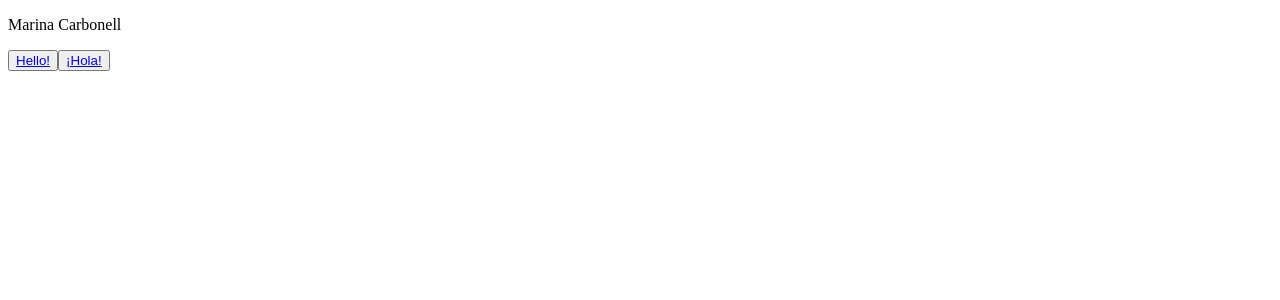
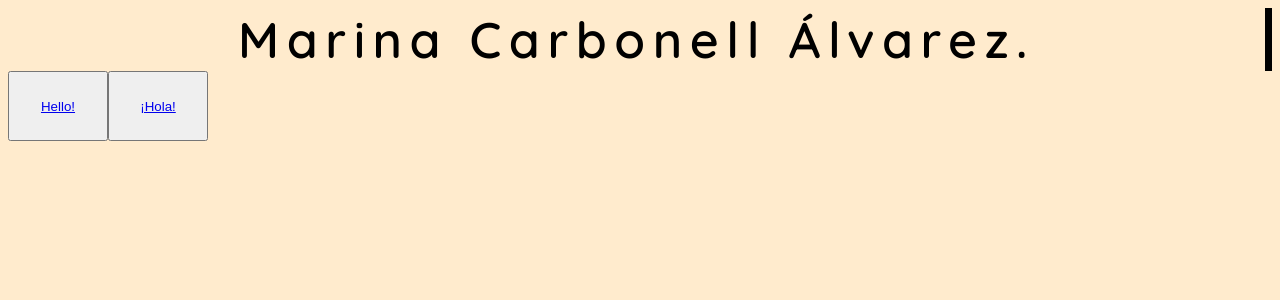
Before and after one commit to MarinaCarbonell/portfolio, a React (Create React App) app: page / in a window 1280 px wide. Shown: the top 300 px of the page. Built offline with nearby package versions, Linux system fonts and the light colour scheme.

Commit message:
adding landing styles

```diff
--- a/package.json
+++ b/package.json
@@ -31,5 +31,9 @@
       "last 1 firefox version",
       "last 1 safari version"
     ]
+  },
+  "devDependencies": {
+    "node-sass": "^4.14.1",
+    "sass-loader": "^9.0.3"
   }
 }
--- a/public/index.html
+++ b/public/index.html
@@ -4,10 +4,8 @@
     <meta charset="utf-8" />
     <meta name="viewport" content="width=device-width, initial-scale=1" />
     <meta name="theme-color" content="#000000" />
-    <meta
-      name="description"
-      content="Web site created using create-react-app"
-    />
+    <script src="https://kit.fontawesome.com/487df2ea51.js" crossorigin="anonymous"></script>
+    <link href="https://fonts.googleapis.com/css2?family=Quicksand:wght@600&display=swap" rel="stylesheet">
     <title>Marina Carbonell Álvarez</title>
   </head>
   <body>
--- a/src/components/App.js
+++ b/src/components/App.js
@@ -1,5 +1,5 @@
 import React from 'react';
-import '../stylesheets/App.css';
+import '../stylesheets/App.scss';
 import './Landing';
 import Landing from './Landing';
 import {Switch, Route} from 'react-router-dom';
--- a/src/components/Landing.js
+++ b/src/components/Landing.js
@@ -1,16 +1,19 @@
 import React from 'react';
+import '../stylesheets/Landing.scss';
 import { Link } from 'react-router-dom';
 
 function Landing() {
     return (
       <div className="landing">
-        <p>Marina Carbonell</p>
-        <button className="english-button">
+        <p>Marina Carbonell Álvarez.</p>
+        <div>
+          <button className="button">
             <Link to="/hello">Hello!</Link>
-        </button>
-        <button className="spanish-button">
+          </button>
+          <button className="button">
             <Link to="/hola">¡Hola!</Link>
-        </button>
+          </button>
+        </div>
       </div>
 
 
--- /dev/null
+++ b/src/stylesheets/App.scss
@@ -0,0 +1,4 @@
+html{
+    background-color: #FFEBCD;
+    font-family: 'Quicksand', sans-serif;
+}
--- /dev/null
+++ b/src/stylesheets/Landing.scss
@@ -0,0 +1,28 @@
+.landing p{
+    font-size: 50px;
+    text-align: center;
+    overflow: hidden;
+    border-right: .15em solid black;
+    white-space: nowrap;
+    margin: 0 auto;
+    letter-spacing: .15em;
+    animation:
+      typing 4.5s steps(40, end),
+      blink-caret .75s step-end infinite;
+
+}
+
+  @keyframes typing {
+    from { width: 0 }
+    to { width: 100% }
+  }
+
+  @keyframes blink-caret {
+    from, to { border-color: transparent }
+    50% { border-color: black; }
+  }
+
+.button{
+    width: 100px;
+    height: 70px;
+}
--- /dev/null
+++ b/src/stylesheets/reset.scss
@@ -0,0 +1,349 @@
+/*! normalize.css v8.0.1 | MIT License | github.com/necolas/normalize.css */
+
+/* Document
+   ========================================================================== */
+
+/**
+ * 1. Correct the line height in all browsers.
+ * 2. Prevent adjustments of font size after orientation changes in iOS.
+ */
+
+ html {
+    line-height: 1.15; /* 1 */
+    -webkit-text-size-adjust: 100%; /* 2 */
+  }
+
+  /* Sections
+     ========================================================================== */
+
+  /**
+   * Remove the margin in all browsers.
+   */
+
+  body {
+    margin: 0;
+  }
+
+  /**
+   * Render the `main` element consistently in IE.
+   */
+
+  main {
+    display: block;
+  }
+
+  /**
+   * Correct the font size and margin on `h1` elements within `section` and
+   * `article` contexts in Chrome, Firefox, and Safari.
+   */
+
+  h1 {
+    font-size: 2em;
+    margin: 0.67em 0;
+  }
+
+  /* Grouping content
+     ========================================================================== */
+
+  /**
+   * 1. Add the correct box sizing in Firefox.
+   * 2. Show the overflow in Edge and IE.
+   */
+
+  hr {
+    box-sizing: content-box; /* 1 */
+    height: 0; /* 1 */
+    overflow: visible; /* 2 */
+  }
+
+  /**
+   * 1. Correct the inheritance and scaling of font size in all browsers.
+   * 2. Correct the odd `em` font sizing in all browsers.
+   */
+
+  pre {
+    font-family: monospace, monospace; /* 1 */
+    font-size: 1em; /* 2 */
+  }
+
+  /* Text-level semantics
+     ========================================================================== */
+
+  /**
+   * Remove the gray background on active links in IE 10.
+   */
+
+  a {
+    background-color: transparent;
+  }
+
+  /**
+   * 1. Remove the bottom border in Chrome 57-
+   * 2. Add the correct text decoration in Chrome, Edge, IE, Opera, and Safari.
+   */
+
+  abbr[title] {
+    border-bottom: none; /* 1 */
+    text-decoration: underline; /* 2 */
+    text-decoration: underline dotted; /* 2 */
+  }
+
+  /**
+   * Add the correct font weight in Chrome, Edge, and Safari.
+   */
+
+  b,
+  strong {
+    font-weight: bolder;
+  }
+
+  /**
+   * 1. Correct the inheritance and scaling of font size in all browsers.
+   * 2. Correct the odd `em` font sizing in all browsers.
+   */
+
+  code,
+  kbd,
+  samp {
+    font-family: monospace, monospace; /* 1 */
+    font-size: 1em; /* 2 */
+  }
+
+  /**
+   * Add the correct font size in all browsers.
+   */
+
+  small {
+    font-size: 80%;
+  }
+
+  /**
+   * Prevent `sub` and `sup` elements from affecting the line height in
+   * all browsers.
+   */
+
+  sub,
+  sup {
+    font-size: 75%;
+    line-height: 0;
+    position: relative;
+    vertical-align: baseline;
+  }
+
+  sub {
+    bottom: -0.25em;
+  }
+
+  sup {
+    top: -0.5em;
+  }
+
+  /* Embedded content
+     ========================================================================== */
+
+  /**
+   * Remove the border on images inside links in IE 10.
+   */
+
+  img {
+    border-style: none;
+  }
+
+  /* Forms
+     ========================================================================== */
+
+  /**
+   * 1. Change the font styles in all browsers.
+   * 2. Remove the margin in Firefox and Safari.
+   */
+
+  button,
+  input,
+  optgroup,
+  select,
+  textarea {
+    font-family: inherit; /* 1 */
+    font-size: 100%; /* 1 */
+    line-height: 1.15; /* 1 */
+    margin: 0; /* 2 */
+  }
+
+  /**
+   * Show the overflow in IE.
+   * 1. Show the overflow in Edge.
+   */
+
+  button,
+  input { /* 1 */
+    overflow: visible;
+  }
+
+  /**
+   * Remove the inheritance of text transform in Edge, Firefox, and IE.
+   * 1. Remove the inheritance of text transform in Firefox.
+   */
+
+  button,
+  select { /* 1 */
+    text-transform: none;
+  }
+
+  /**
+   * Correct the inability to style clickable types in iOS and Safari.
+   */
+
+  button,
+  [type="button"],
+  [type="reset"],
+  [type="submit"] {
+    -webkit-appearance: button;
+  }
+
+  /**
+   * Remove the inner border and padding in Firefox.
+   */
+
+  button::-moz-focus-inner,
+  [type="button"]::-moz-focus-inner,
+  [type="reset"]::-moz-focus-inner,
+  [type="submit"]::-moz-focus-inner {
+    border-style: none;
+    padding: 0;
+  }
+
+  /**
+   * Restore the focus styles unset by the previous rule.
+   */
+
+  button:-moz-focusring,
+  [type="button"]:-moz-focusring,
+  [type="reset"]:-moz-focusring,
+  [type="submit"]:-moz-focusring {
+    outline: 1px dotted ButtonText;
+  }
+
+  /**
+   * Correct the padding in Firefox.
+   */
+
+  fieldset {
+    padding: 0.35em 0.75em 0.625em;
+  }
+
+  /**
+   * 1. Correct the text wrapping in Edge and IE.
+   * 2. Correct the color inheritance from `fieldset` elements in IE.
+   * 3. Remove the padding so developers are not caught out when they zero out
+   *    `fieldset` elements in all browsers.
+   */
+
+  legend {
+    box-sizing: border-box; /* 1 */
+    color: inherit; /* 2 */
+    display: table; /* 1 */
+    max-width: 100%; /* 1 */
+    padding: 0; /* 3 */
+    white-space: normal; /* 1 */
+  }
+
+  /**
+   * Add the correct vertical alignment in Chrome, Firefox, and Opera.
+   */
+
+  progress {
+    vertical-align: baseline;
+  }
+
+  /**
+   * Remove the default vertical scrollbar in IE 10+.
+   */
+
+  textarea {
+    overflow: auto;
+  }
+
+  /**
+   * 1. Add the correct box sizing in IE 10.
+   * 2. Remove the padding in IE 10.
+   */
+
+  [type="checkbox"],
+  [type="radio"] {
+    box-sizing: border-box; /* 1 */
+    padding: 0; /* 2 */
+  }
+
+  /**
+   * Correct the cursor style of increment and decrement buttons in Chrome.
+   */
+
+  [type="number"]::-webkit-inner-spin-button,
+  [type="number"]::-webkit-outer-spin-button {
+    height: auto;
+  }
+
+  /**
+   * 1. Correct the odd appearance in Chrome and Safari.
+   * 2. Correct the outline style in Safari.
+   */
+
+  [type="search"] {
+    -webkit-appearance: textfield; /* 1 */
+    outline-offset: -2px; /* 2 */
+  }
+
+  /**
+   * Remove the inner padding in Chrome and Safari on macOS.
+   */
+
+  [type="search"]::-webkit-search-decoration {
+    -webkit-appearance: none;
+  }
+
+  /**
+   * 1. Correct the inability to style clickable types in iOS and Safari.
+   * 2. Change font properties to `inherit` in Safari.
+   */
+
+  ::-webkit-file-upload-button {
+    -webkit-appearance: button; /* 1 */
+    font: inherit; /* 2 */
+  }
+
+  /* Interactive
+     ========================================================================== */
+
+  /*
+   * Add the correct display in Edge, IE 10+, and Firefox.
+   */
+
+  details {
+    display: block;
+  }
+
+  /*
+   * Add the correct display in all browsers.
+   */
+
+  summary {
+    display: list-item;
+  }
+
+  /* Misc
+     ========================================================================== */
+
+  /**
+   * Add the correct display in IE 10+.
+   */
+
+  template {
+    display: none;
+  }
+
+  /**
+   * Add the correct display in IE 10.
+   */
+
+  [hidden] {
+    display: none;
+  }
```
Also changed, not shown: 1 other file (tests, documents, lock files or other folders).
